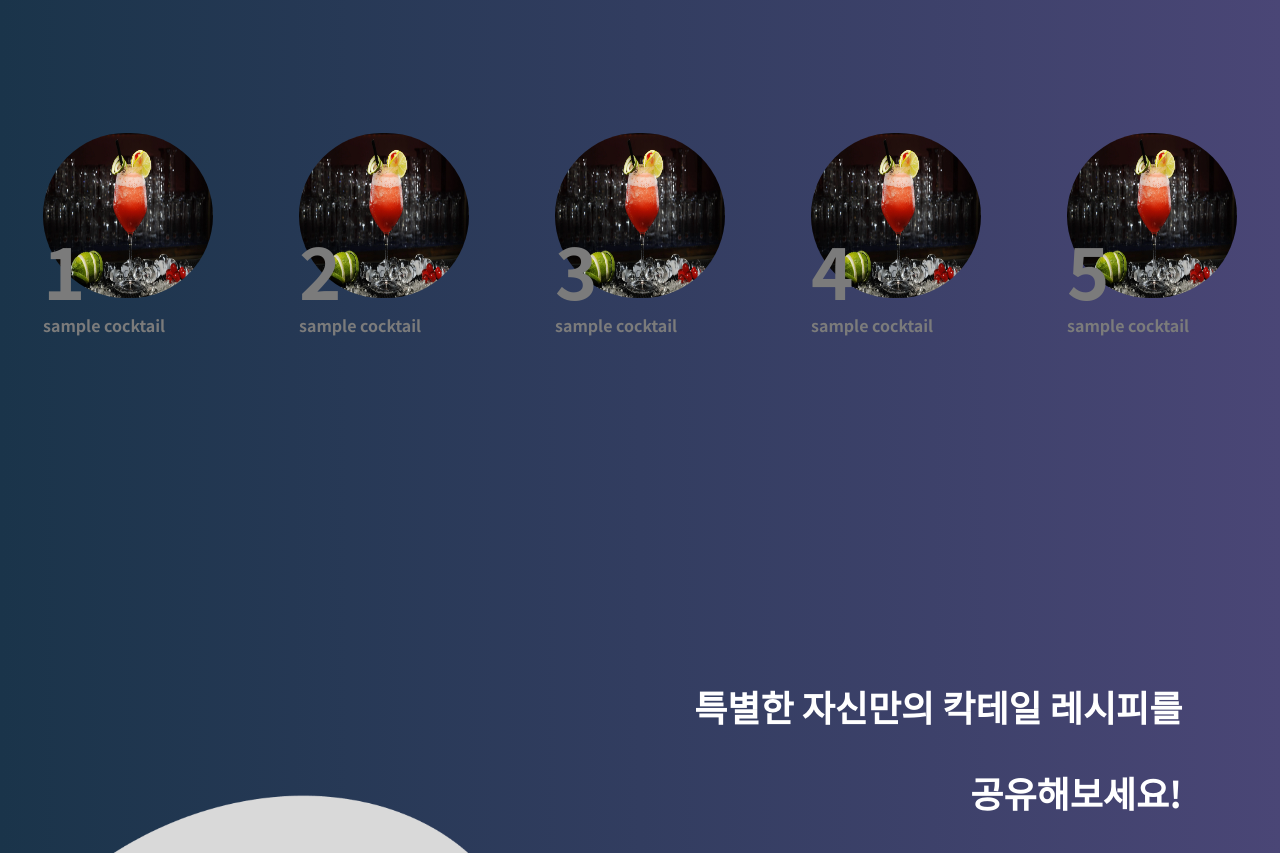
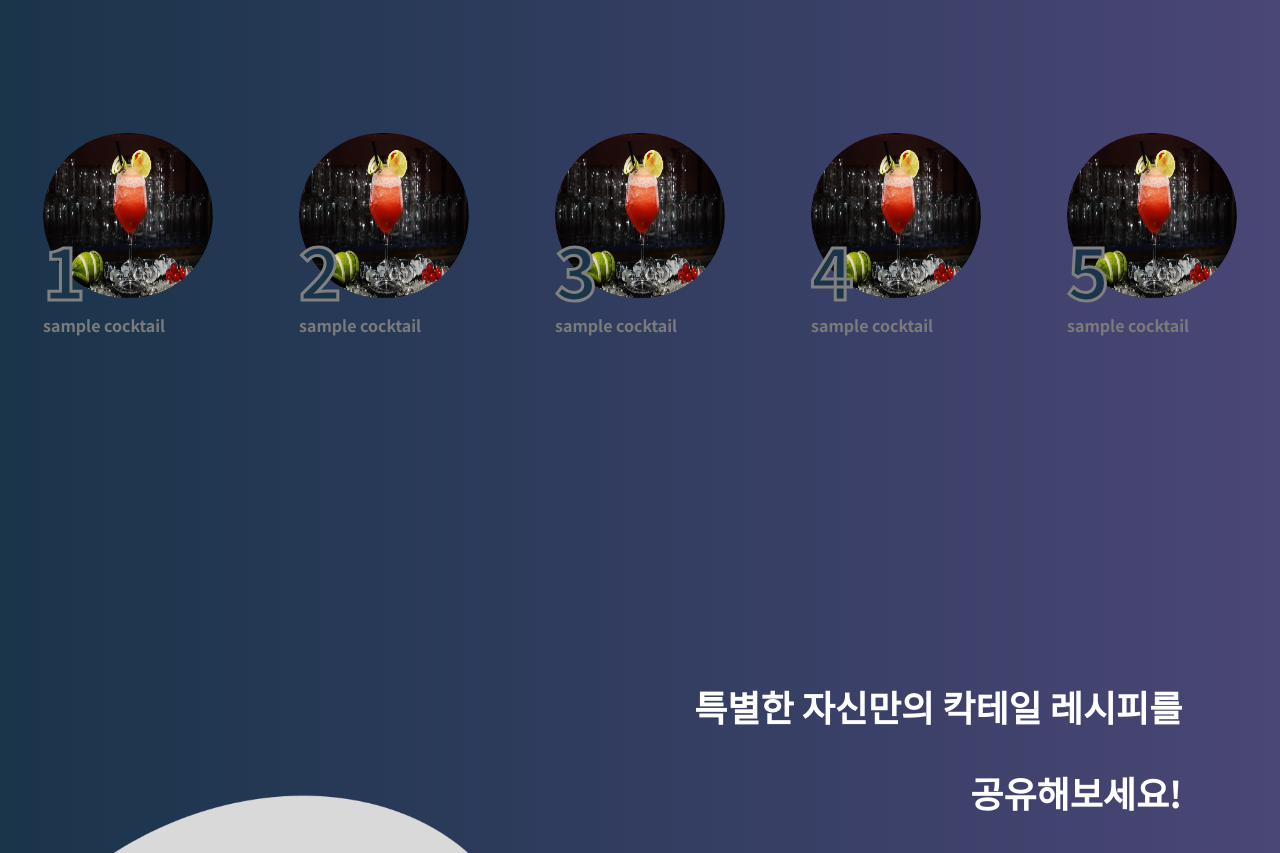
Before and after one commit to codestates-seb/seb44_main_002, a React (Create React App) app in the folder client/: page / in a window 1280 px wide. Shown: the part 900-1753 px from the top of the page. Built offline with nearby package versions, Linux system fonts and the light colour scheme; no server answers.

Commit message:
feat : 랭킹카드 컴포넌트 분리, 리팩토링, 테두리 스타일 추가, 호버링 추가

```diff
--- a/client/src/pages/Main/Ranking/Ranking.js
+++ b/client/src/pages/Main/Ranking/Ranking.js
@@ -1,5 +1,4 @@
-import { useState } from 'react';
-import { useNavigate } from 'react-router-dom';
+import RankingCard from './RankingCard';
 
 import tw from 'tailwind-styled-components';
 
@@ -37,49 +36,18 @@ const dummyData = [
 ];
 
 export default function Ranking() {
-  const navigate = useNavigate();
-
-  const [hoveredIndex, setHoveredIndex] = useState(null);
-
-  const handleMouseOver = (index) => {
-    setHoveredIndex(index);
-  };
-
-  const handleMouseOut = () => {
-    setHoveredIndex(null);
-  };
-
   return (
     <Container>
       <Title>가장 핫한 레시피글만 모아봤어요!</Title>
       <ItemContainer>
         {dummyData.map((item, index) => (
-          <Item
-            key={item.cocktailId}
-            onMouseOver={() => handleMouseOver(index)}
-            onMouseOut={handleMouseOut}
-            isHovering={hoveredIndex === index}
-            onClick={() => navigate(`/detail/${item.cocktailId}`)}
-          >
-            <ImageContainer>
-              <Image src={item.imageUrl} alt="sample" />
-              <RankingNumber>{index + 1}</RankingNumber>
-            </ImageContainer>
-            <ItemText>{item.name}</ItemText>
-          </Item>
+          <RankingCard key={index} item={item} idx={index} />
         ))}
       </ItemContainer>
     </Container>
   );
 }
 
-const Container = tw.div`flex flex-col text-white h-[500px] mt-[70px] w-screen max-[884px]:h-full`;
+const Container = tw.div`flex flex-col duration-0 text-white h-[500px] mt-[70px] w-screen max-[884px]:h-full`;
 const Title = tw.div`flex flex-[1] font-bold text-2xl ml-24 max-[884px]:justify-center max-[884px]:ml-0 max-[884px]:mb-10`;
 const ItemContainer = tw.div`flex flex-[10] justify-around items-center max-[884px]:flex-col max-[884px]:w-full`;
-const Item = tw.div`flex flex-col w-[170px] max-[884px]:w-full max-[884px]:mb-8 min-[885px]:h-[220px] ${(
-  props
-) => (props.isHovering ? `text-pointPurple-100` : `text-gray-300`)}`;
-const ImageContainer = tw.div`flex-[3] relative cursor-pointer rounded-full w-full max-[884px]:rounded-none max-[884px]:w-full`;
-const Image = tw.img`rounded-full h-full w-full max-[884px]:rounded-none max-[884px]:w-full`;
-const ItemText = tw.div`flex flex-[1] items-center w-full font-bold max-[884px]:text-2xl`;
-const RankingNumber = tw.div`absolute font-extrabold text-7xl top-[100px] max-[884px]:hidden`;
--- /dev/null
+++ b/client/src/pages/Main/Ranking/RankingCard.css
@@ -0,0 +1,6 @@
+/* webkit은 테일윈드에서 지원하지 않기때문에 별도의 css파일을 만들어줘서 적용했습니다. */
+
+#text-outline {
+  -webkit-text-stroke-width: 3px;
+  -webkit-text-stroke-color: gray
+}
--- /dev/null
+++ b/client/src/pages/Main/Ranking/RankingCard.js
@@ -0,0 +1,51 @@
+import { useState } from 'react';
+import { useNavigate } from 'react-router-dom';
+
+import tw from 'tailwind-styled-components';
+import './RankingCard.css';
+
+export default function RankingCard({ item, idx }) {
+  const [isHover, setIsHover] = useState(false);
+  const navigate = useNavigate();
+
+  return (
+    <div className="relative cursor-pointer">
+      <Item
+        className="duration-0"
+        key={item.cocktailId}
+        onMouseLeave={() => {
+          setIsHover(false);
+        }}
+        onMouseEnter={() => {
+          setIsHover(true);
+        }}
+        onClick={() => navigate(`/detail/${item.cocktailId}`)}
+        isHover={isHover}
+      >
+        <ImageContainer className="overflow-hidden">
+          <Image
+            className={`ease-in duration-300 ${
+              isHover ? 'scale-110 ' : 'scale-100'
+            }`}
+            src={item.imageUrl}
+            alt="sample"
+          />
+        </ImageContainer>
+        <ItemText className="z-10">{item.name}</ItemText>
+      </Item>
+      <RankingNumber id="text-outline" isHover={isHover}>
+        {idx + 1}
+      </RankingNumber>
+    </div>
+  );
+}
+
+const Item = tw.div`flex flex-col w-[170px] max-[884px]:w-full max-[884px]:mb-8 min-[885px]:h-[220px] ${(
+  props
+) => (props.isHover ? `text-pointPurple-100` : `text-gray-300`)}`;
+const ImageContainer = tw.div`flex-[3] relative cursor-pointer rounded-full w-full max-[884px]:rounded-none max-[884px]:w-full`;
+const Image = tw.img`rounded-full h-full w-full max-[884px]:rounded-none max-[884px]:w-full`;
+const ItemText = tw.div`flex flex-[1] items-center w-full font-bold max-[884px]:text-2xl`;
+const RankingNumber = tw.div`absolute font-black text-7xl top-[100px] max-[884px]:hidden ${(
+  props
+) => (props.isHover ? `text-pointPurple-100` : `text-[#1A344A]`)}`;
```
